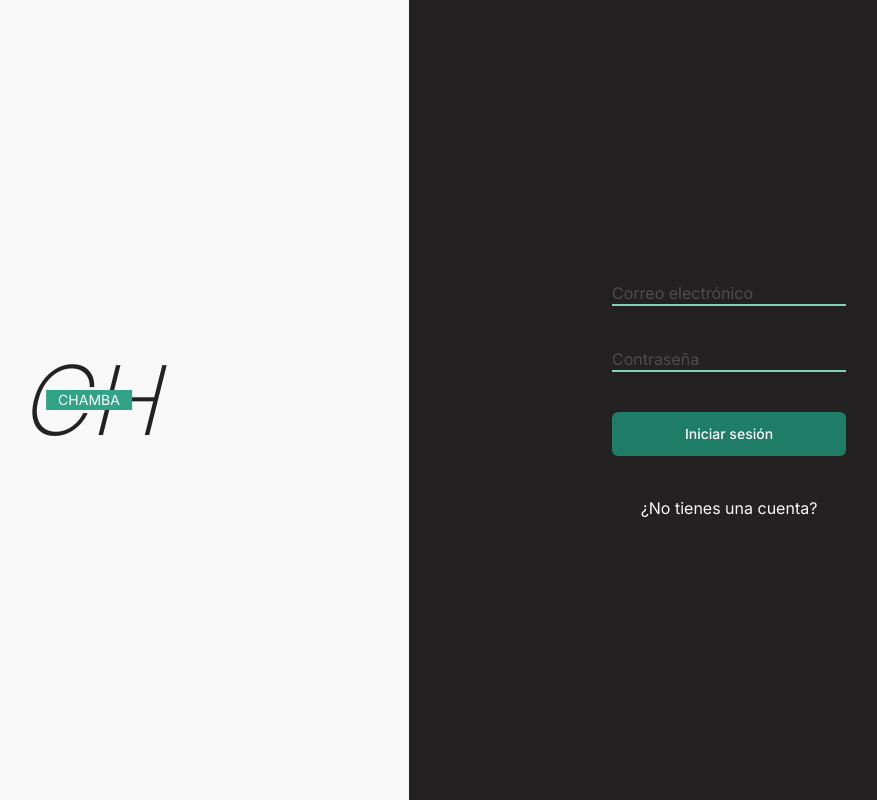
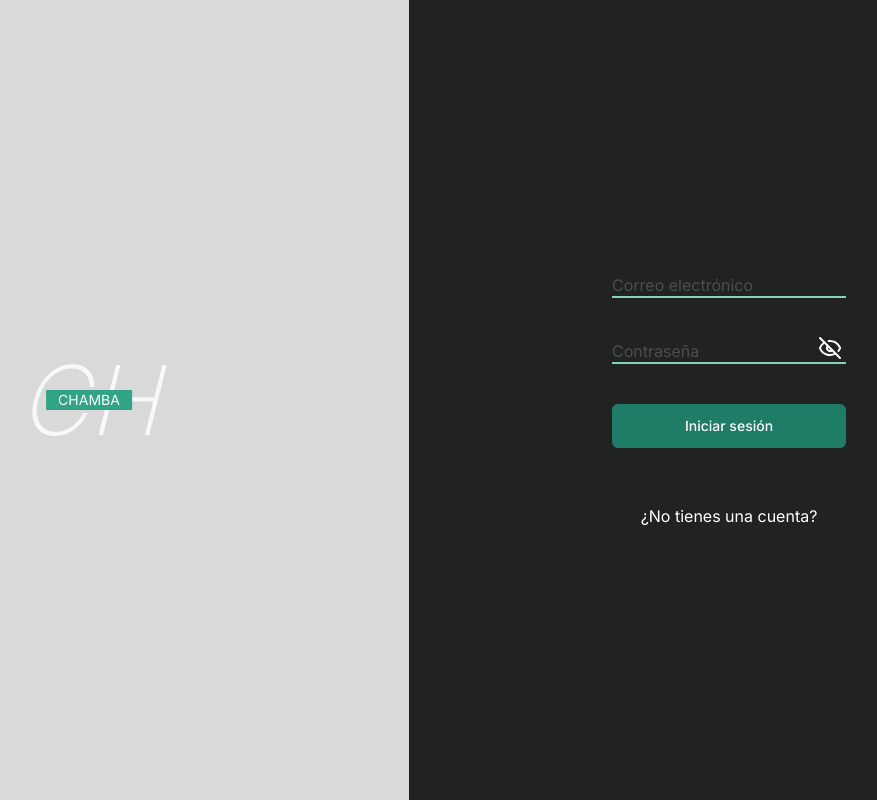
Before and after one commit to Hook03cdl/chamba, a Next.js app: page /login in a window 1280 px wide. Shown: the whole page, without its empty margins (231-1108 px from the left). Built offline with nearby package versions, Linux system fonts and the light colour scheme.

Commit message:
Se puede mostrar y ocultar la contraseña en el login

```diff
--- a/app/(auth)/login/page.tsx
+++ b/app/(auth)/login/page.tsx
@@ -1,24 +1,52 @@
-import Logo from '@/components/ui/Logo';
-import { Button } from '@/components/ui/button';
+'use client';
+
+import Logo from "@/components/ui/Logo";
+import { Button } from "@/components/ui/button";
 import { Input } from '@/components/ui/Inputs';
-import Link from 'next/link';
+import Link from "next/link";
+import { useState } from "react";
+import { Eye, EyeOff } from "lucide-react";
 
-export default function Login() {
-	return (
-		<section className="flex h-svh *:h-full">
-			<article className="bg-humo flex-1 flex justify-center items-center">
-				<Logo variant="dark" />
-			</article>
-			<article className="bg-shark flex-1 flex justify-center items-center flex-col gap-10">
-				<div className="space-y-10">
-					<Input label={'Correo electrónico'} id="prueba2" required />
-					<Input label={'Contraseña'} id="prueba" required />
-					<Button className="w-full">Iniciar sesión</Button>
-				</div>
-				<Link href={'/signup'} className="text-humo hover:underline">
-					¿No tienes una cuenta?
-				</Link>
-			</article>
-		</section>
-	);
+export default function Login(){
+    const [visible, setVisible] = useState(false);
+    const [eyeVisible, setEyeVisible] = useState('hidden');
+    const [eyeOffVisible, setEyeOffVisible] = useState('');
+
+    function changePassword(){
+        setVisible(!visible);
+
+        if(visible){
+            setEyeVisible('hidden');
+            setEyeOffVisible('');
+        } else {
+            setEyeVisible('')
+            setEyeOffVisible('hidden');
+        }
+    }
+
+    return(
+        <section className="flex">
+            <section className="bg-[#D9D9D9] w-3/6 h-[100vh] flex justify-center items-center">
+                <Logo></Logo>
+            </section>
+            <section className="bg-[#212322] w-3/6 flex justify-center items-center flex-col">
+                <div className="space-y-10">
+                    <Input label={'Correo electrónico'} id="prueba2" required/>
+                    <div className="relative">
+                        <Input label={'Contraseña'} id="prueba" type={visible ? 'text' : 'password'} required/>
+
+                        <button onClick={changePassword} className={`${eyeVisible} absolute right-1 bottom-1`}>
+                            <Eye color="white" />
+                        </button>
+
+                        <button onClick={changePassword} className={`${eyeOffVisible} absolute right-1 bottom-1`}>
+                            <EyeOff color="white" />
+                        </button>
+                    </div>
+                    <Button className="w-full">Iniciar sesión</Button>
+                </div>
+                <Link href={'/pruebas'} className="mt-14 text-white hover:underline">¿No tienes una cuenta?</Link>
+            </section>
+        </section>
+    );
 }
--- a/app/(auth)/signup/page.tsx
+++ b/app/(auth)/signup/page.tsx
@@ -1,5 +1,13 @@
 import React from 'react';
+import Logo from '@/components/ui/Logo';
+import { Button } from '@/components/ui/button';
+import { Input } from '@/components/ui/Inputs';
+import Link from 'next/link';
 
 export default function page() {
-	return <div></div>;
+	return(
+		<section>
+
+		</section>
+	);
 }
```
